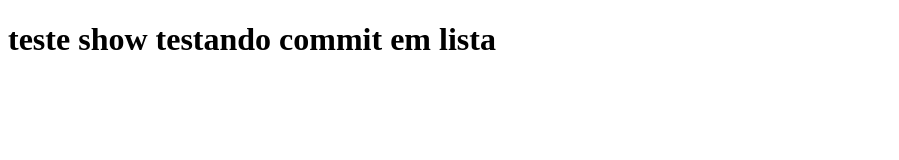
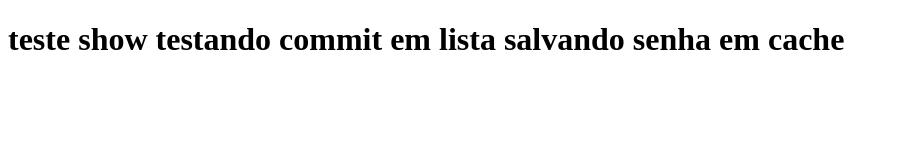
Before and after one commit to Herberpj-code/git, a website: page index.html in a window 1280 px wide. Shown: the whole page, without its empty margins (0-899 px from the left). Drawn offline with Linux system fonts and the light colour scheme.

Commit message:
Adicionando senha em cache

```diff
--- a/index.html
+++ b/index.html
@@ -10,6 +10,7 @@
     <h1 class="teste">teste
         show
         testando commit em lista
+        salvando senha em cache
     </h1>
 </body>
 </html>
```
